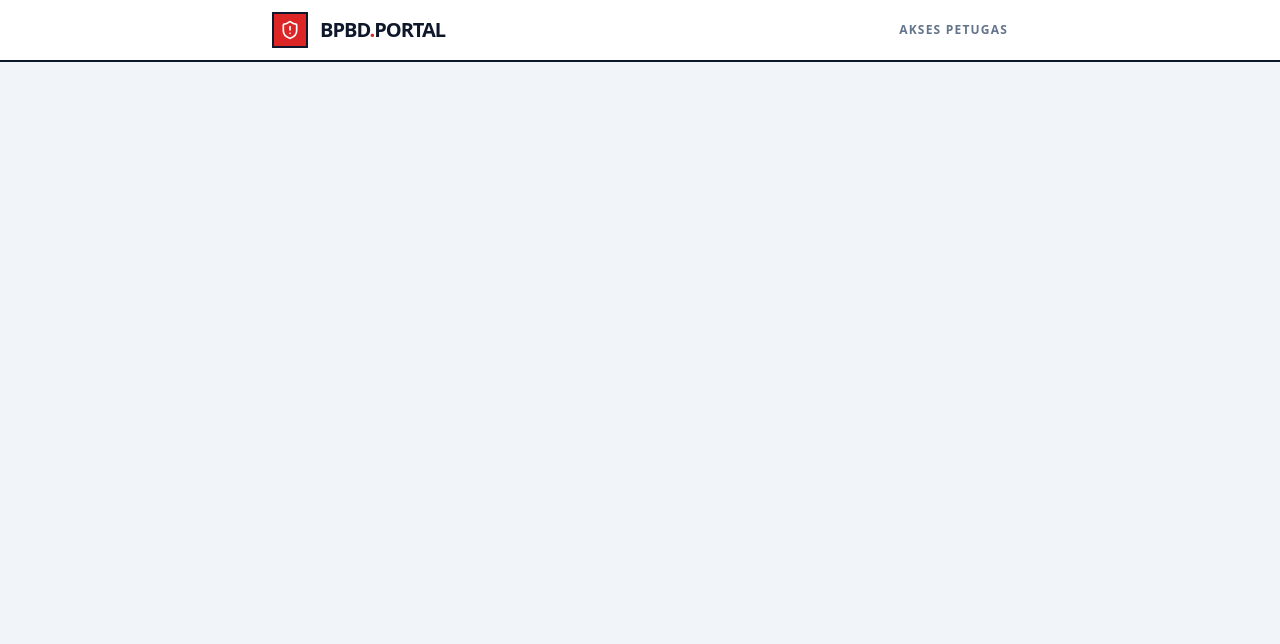
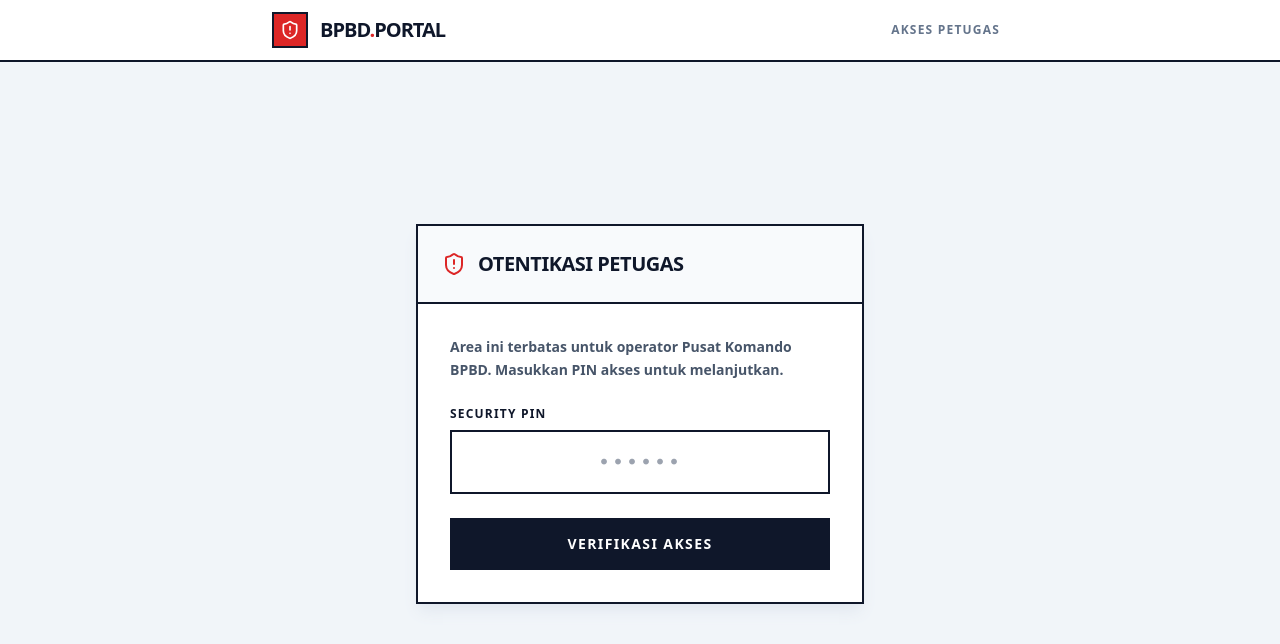
Before and after one commit to szuryuu/lapor-cepat, a Nuxt app: page /login in a window 1280 px wide. Shown: the top 644 px of the page. Built offline with nearby package versions, Linux system fonts and the light colour scheme.

Commit message:
feat(auth): implement basic PIN authentication for TRC dashboard

```diff
--- a/app/layouts/dashboard.vue
+++ b/app/layouts/dashboard.vue
@@ -1,5 +1,5 @@
 <template>
-  <div class="min-h-screen bg-slate-200 text-slate-900 font-sans antialiased flex flex-col">
+  <div v-if="isAuthenticated" class="min-h-screen bg-slate-200 text-slate-900 font-sans antialiased flex flex-col">
     <header class="bg-slate-900 border-b-4 border-red-600 sticky top-0 z-40">
       <div class="max-w-7xl mx-auto px-4 h-16 flex items-center justify-between">
         <div class="flex items-center gap-3">
@@ -8,6 +8,7 @@
           </div>
           <span class="font-black text-lg tracking-widest uppercase text-white">BPBD <span class="text-slate-400">TRC</span></span>
         </div>
+        <div class="flex items-center gap-4">
           <nav class="flex items-center gap-2">
             <NuxtLink to="/dashboard" exact-active-class="bg-slate-800 text-white border-slate-700" class="flex items-center gap-2 px-3 py-2 text-xs font-bold uppercase tracking-widest text-slate-400 hover:text-white transition-colors border border-transparent">
               <List class="w-4 h-4" /> <span class="hidden sm:inline">Antrean</span>
@@ -16,6 +17,10 @@
               <Map class="w-4 h-4" /> <span class="hidden sm:inline">Peta</span>
             </NuxtLink>
           </nav>
+          <button @click="logout" class="ml-2 bg-red-600 hover:bg-red-700 text-white p-2 transition-colors border-2 border-transparent hover:border-red-400" title="Keluar">
+            <LogOut class="w-4 h-4" />
+          </button>
+        </div>
       </div>
     </header>
     <main class="max-w-7xl mx-auto w-full px-4 py-6 flex-1">
@@ -25,5 +30,26 @@
 </template>
 
 <script setup lang="ts">
-import { ShieldAlert, List, Map } from 'lucide-vue-next'
+import { ref, onMounted } from 'vue'
+import { ShieldAlert, List, Map, LogOut } from 'lucide-vue-next'
+
+const isAuthenticated = ref(false)
+
+onMounted(() => {
+  if (import.meta.client) {
+    const auth = localStorage.getItem('bpbd_auth')
+    if (auth === 'true') {
+      isAuthenticated.value = true
+    } else {
+      navigateTo('/login')
+    }
+  }
+})
+
+function logout() {
+  if (import.meta.client) {
+    localStorage.removeItem('bpbd_auth')
+    navigateTo('/login')
+  }
+}
 </script>
--- a/app/layouts/default.vue
+++ b/app/layouts/default.vue
@@ -8,7 +8,7 @@
           </div>
           <span class="text-xl font-black tracking-tighter uppercase text-slate-900">BPBD<span class="text-red-600">.</span>PORTAL</span>
         </NuxtLink>
-        <NuxtLink to="/dashboard" class="text-xs font-bold uppercase tracking-widest text-slate-500 hover:text-slate-900 transition-colors">
+        <NuxtLink to="/login" class="text-xs font-bold uppercase tracking-widest text-slate-500 hover:text-slate-900 transition-colors focus:outline-none focus:ring-2 focus:ring-black px-2 py-1">
           Akses Petugas
         </NuxtLink>
       </div>
--- a/app/pages/index.vue
+++ b/app/pages/index.vue
@@ -38,7 +38,7 @@
         </div>
         <Mic class="w-8 h-8 text-slate-900 group-hover:text-red-700" />
       </NuxtLink>
-      <NuxtLink to="/dashboard" class="flex-1 bg-slate-900 hover:bg-black border-2 border-slate-900 p-6 flex items-center justify-between transition-colors group">
+      <NuxtLink to="/login" class="flex-1 bg-slate-900 hover:bg-black border-2 border-slate-900 p-6 flex items-center justify-between transition-colors group">
         <div class="flex flex-col">
           <span class="text-xl font-black uppercase tracking-tight text-white">Dashboard TRC</span>
           <span class="text-xs font-bold text-slate-400 uppercase tracking-widest mt-1">Akses BPBD</span>
@@ -50,5 +50,5 @@
 </template>
 
 <script setup lang="ts">
-import { ShieldAlert, Mic, Activity } from 'lucide-vue-next'
+import { Mic, Activity } from 'lucide-vue-next'
 </script>
--- /dev/null
+++ b/app/pages/login.vue
@@ -0,0 +1,64 @@
+<template>
+  <div class="min-h-[80vh] flex flex-col items-center justify-center p-4">
+    <div class="w-full max-w-md bg-white border-2 border-slate-900 flex flex-col shadow-lg shadow-slate-200">
+      <div class="p-6 border-b-2 border-slate-900 flex items-center gap-3 bg-slate-50">
+        <ShieldAlert class="w-6 h-6 text-red-600" />
+        <h1 class="text-xl font-black uppercase tracking-tight text-slate-900">Otentikasi Petugas</h1>
+      </div>
+
+      <div class="p-8 flex flex-col gap-6">
+        <p class="text-sm font-bold text-slate-600 leading-relaxed">
+          Area ini terbatas untuk operator Pusat Komando BPBD. Masukkan PIN akses untuk melanjutkan.
+        </p>
+
+        <form @submit.prevent="handleLogin" class="flex flex-col gap-4">
+          <div class="flex flex-col gap-2">
+            <label for="pin" class="text-xs font-bold uppercase tracking-widest text-slate-900">Security PIN</label>
+            <input
+              id="pin"
+              v-model="pin"
+              type="password"
+              placeholder="••••••"
+              class="w-full border-2 border-slate-300 focus:border-slate-900 p-4 text-center text-xl font-mono tracking-widest outline-none transition-colors"
+              required
+              autofocus
+            />
+          </div>
+
+          <div v-if="errorMsg" class="bg-red-50 text-red-600 text-xs font-bold p-3 border-2 border-red-200">
+            {{ errorMsg }}
+          </div>
+
+          <button
+            type="submit"
+            class="w-full bg-slate-900 hover:bg-black text-white py-4 font-bold text-sm uppercase tracking-widest transition-colors mt-2"
+          >
+            Verifikasi Akses
+          </button>
+        </form>
+      </div>
+    </div>
+  </div>
+</template>
+
+<script setup lang="ts">
+import { ref } from 'vue'
+import { ShieldAlert } from 'lucide-vue-next'
+
+useSeoMeta({ title: 'Otentikasi BPBD — LaporCepat' })
+
+const pin = ref('')
+const errorMsg = ref('')
+
+function handleLogin() {
+  if (pin.value === '123456') {
+    if (import.meta.client) {
+      localStorage.setItem('bpbd_auth', 'true')
+      navigateTo('/dashboard')
+    }
+  } else {
+    errorMsg.value = 'PIN tidak valid. Akses ditolak.'
+    pin.value = ''
+  }
+}
+</script>
```
Lines whose indentation alone changed are shown as unchanged.
